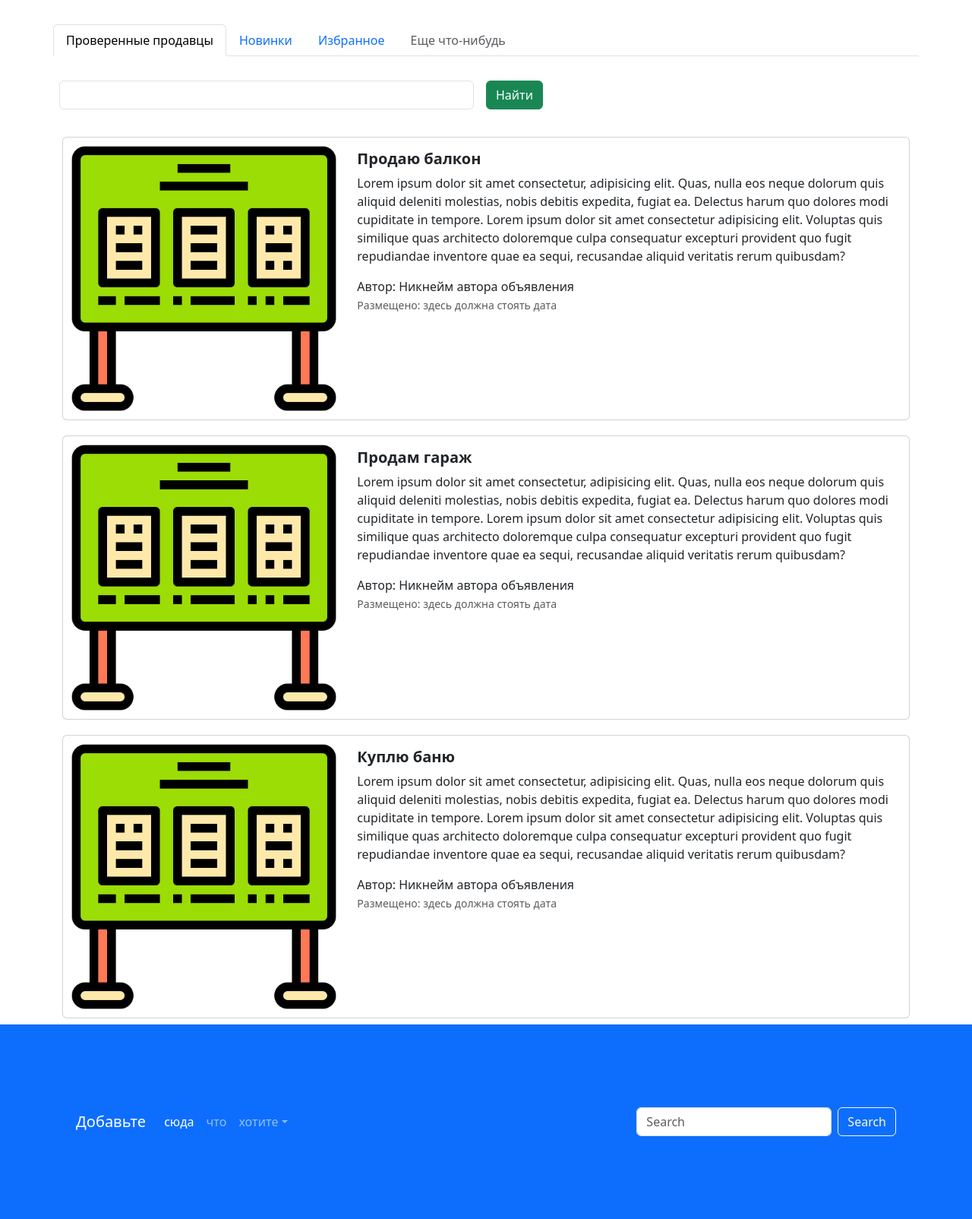
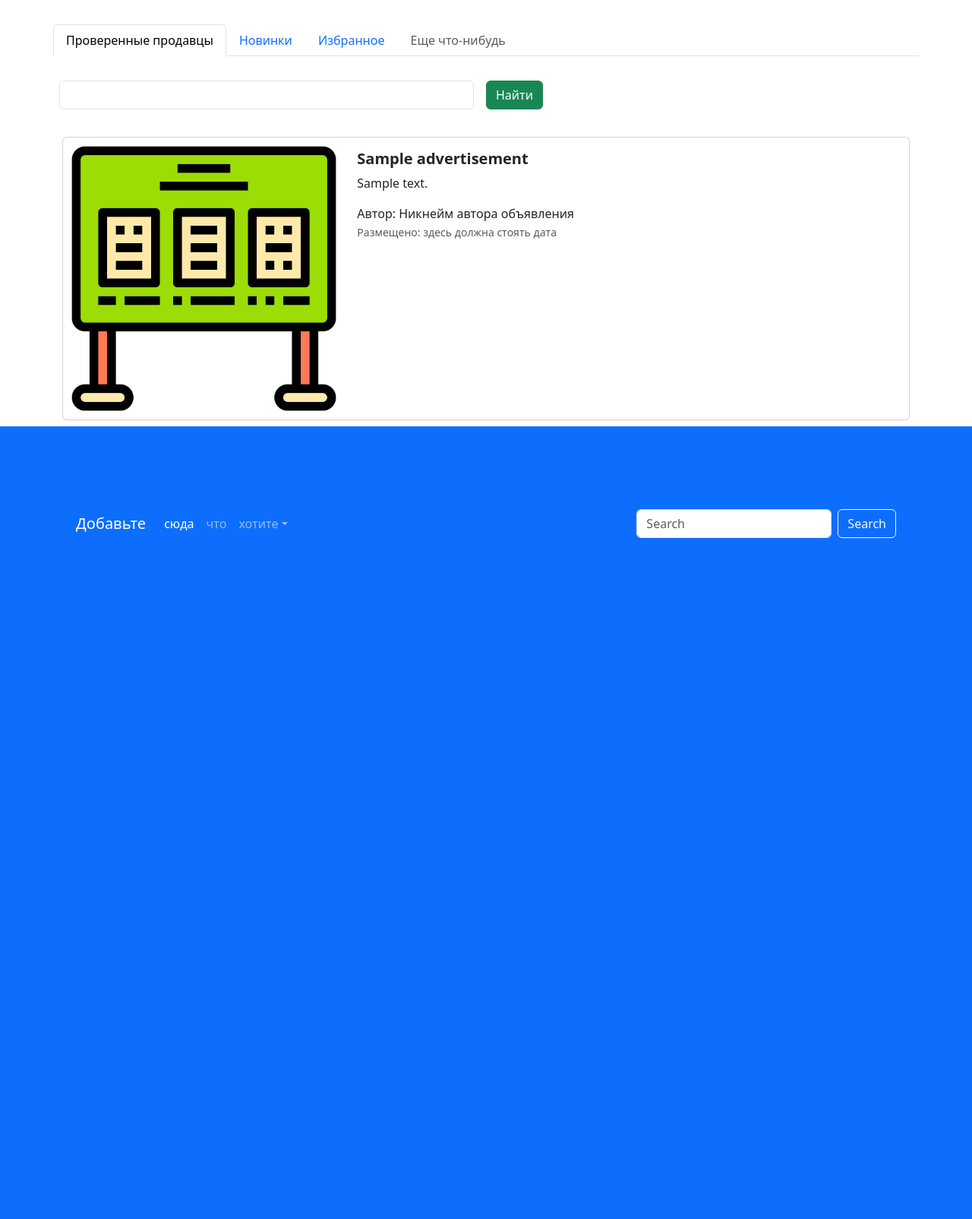
Before and after one commit to Marsel1725/advertisements, a Django app: page / in a window 1280 px wide. Shown: the part 716-2320 px from the top of the page at 76% size. After the commit the page ends 1424 px from the top, so only its background shows below. Run offline with Django 4.2, Linux system fonts and the light colour scheme; tables that the repository leaves empty hold one stand-in row (values such as "Sample post"); some libraries are stand-ins or nearby versions.

Commit message:
commit 2

```diff
--- a/mysite/app_advertisements/apps.py
+++ b/mysite/app_advertisements/apps.py
@@ -3,4 +3,4 @@ from django.apps import AppConfig
 
 class AppAdvertisementsConfig(AppConfig):
     default_auto_field = 'django.db.models.BigAutoField'
-    name = 'Объявление'
+    name = 'app_advertisements'
--- a/mysite/app_advertisements/views.py
+++ b/mysite/app_advertisements/views.py
@@ -1,8 +1,15 @@
 from django.http import HttpResponse
 from django.shortcuts import render
+from .models import Advertisement
+
+
 
 def index(request):
-    return render(request, 'index.html')
+    advertisements = Advertisement.objects.all()
+    context = {
+        "advertisements": advertisements
+    }
+    return render(request, 'index.html', context)
 
 def top_sellers(request):
     return render(request, 'top-sell')
--- a/mysite/templates/index.html
+++ b/mysite/templates/index.html
@@ -58,7 +58,8 @@
       </div>
     </form>
   </div>
-  <div class="col">
+  <div class = "col">
+    {% for adv in advertisements %}
     <div class="card mb-2" style="max-width: 1200px; margin-top: 20px;">
       <div class="row g-0">
         <div class="col-md-4">
@@ -69,15 +70,11 @@
         <div class="col-md-8">
           <div class="card-body">
             <h5 class="card-title">
-              <a href="advertisement.html" class="nav-link"><strong>Продаю балкон</strong></a>
+              <a href="advertisement.html" class="nav-link"><strong>{{ adv.title }}</strong></a>
             </h5>
-            <a href="advertisement.html" class="nav-link">
+            <a href="advertisement.html" class="nav-link"><strong></strong>
               <p class="card-text">
-                Lorem ipsum dolor sit amet consectetur, adipisicing elit. Quas, nulla eos neque dolorum quis aliquid
-                deleniti molestias, nobis debitis expedita, fugiat ea. Delectus harum quo dolores modi cupiditate in
-                tempore. Lorem ipsum dolor sit amet consectetur adipisicing elit. Voluptas quis similique quas
-                architecto doloremque culpa consequatur excepturi provident quo fugit repudiandae inventore quae ea
-                sequi, recusandae aliquid veritatis rerum quibusdam?
+               {{ adv.description }}
               </p>
               <span>Автор: Никнейм автора объявления</span>
               <p class="card-text"><small class="text-muted">Размещено: здесь должна стоять дата</small></p>
@@ -86,60 +83,7 @@
         </div>
       </div>
     </div>
-    <div class="card mb-2" style="max-width: 1200px; margin-top: 20px;">
-      <div class="row g-0">
-        <div class="col-md-4">
-          <a href="advertisement.html" class="nav-link">
-            <img src="img/adv.png" class="img-fluid rounded-start" alt="Card title">
-          </a>
-        </div>
-        <div class="col-md-8">
-          <div class="card-body">
-            <h5 class="card-title">
-              <a href="advertisement.html" class="nav-link"><strong>Продам гараж</strong></a>
-            </h5>
-            <a href="advertisement.html" class="nav-link">
-              <p class="card-text">
-                Lorem ipsum dolor sit amet consectetur, adipisicing elit. Quas, nulla eos neque dolorum quis aliquid
-                deleniti molestias, nobis debitis expedita, fugiat ea. Delectus harum quo dolores modi cupiditate in
-                tempore. Lorem ipsum dolor sit amet consectetur adipisicing elit. Voluptas quis similique quas
-                architecto doloremque culpa consequatur excepturi provident quo fugit repudiandae inventore quae ea
-                sequi, recusandae aliquid veritatis rerum quibusdam?
-              </p>
-              <span>Автор: Никнейм автора объявления</span>
-              <p class="card-text"><small class="text-muted">Размещено: здесь должна стоять дата</small></p>
-            </a>
-          </div>
-        </div>
-      </div>
-    </div>
-    <div class="card mb-2" style="max-width: 1200px; margin-top: 20px;">
-      <div class="row g-0">
-        <div class="col-md-4">
-          <a href="advertisement.html" class="nav-link">
-            <img src="img/adv.png" class="img-fluid rounded-start" alt="Card title">
-          </a>
-        </div>
-        <div class="col-md-8">
-          <div class="card-body">
-            <h5 class="card-title">
-              <a href="advertisement.html" class="nav-link"><strong>Куплю баню</strong></a>
-            </h5>
-            <a href="advertisement.html" class="nav-link">
-              <p class="card-text">
-                Lorem ipsum dolor sit amet consectetur, adipisicing elit. Quas, nulla eos neque dolorum quis aliquid
-                deleniti molestias, nobis debitis expedita, fugiat ea. Delectus harum quo dolores modi cupiditate in
-                tempore. Lorem ipsum dolor sit amet consectetur adipisicing elit. Voluptas quis similique quas
-                architecto doloremque culpa consequatur excepturi provident quo fugit repudiandae inventore quae ea
-                sequi, recusandae aliquid veritatis rerum quibusdam?
-              </p>
-              <span>Автор: Никнейм автора объявления</span>
-              <p class="card-text"><small class="text-muted">Размещено: здесь должна стоять дата</small></p>
-            </a>
-          </div>
-        </div>
-      </div>
-    </div>
+    {% endfor %}
   </div>
 </div>
 <footer style="padding: 100px;" class="bg-primary">
```
